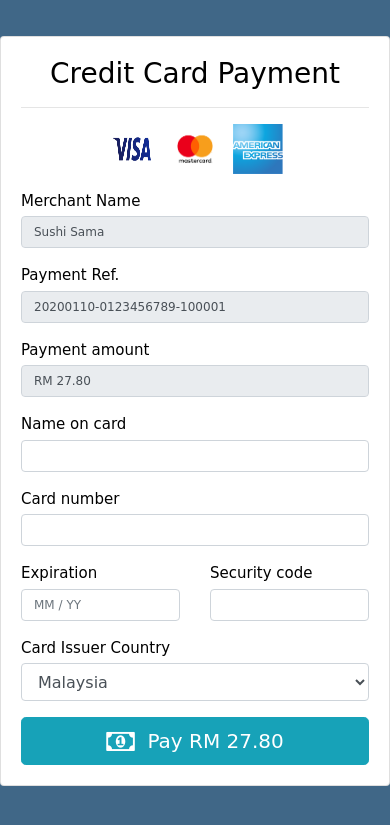
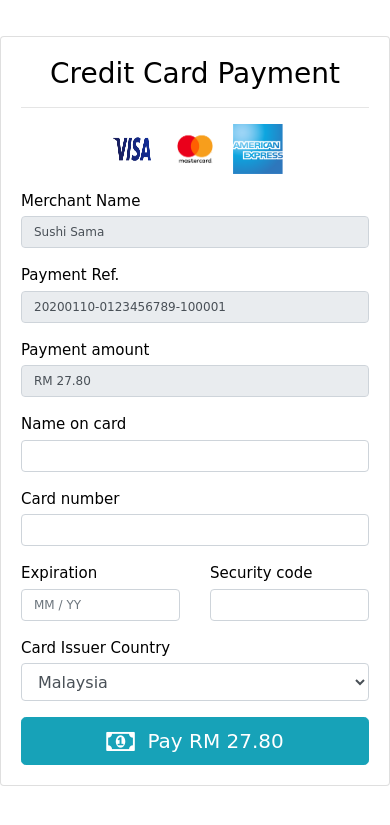
Before and after one commit to mich0292/Restaurant_Website, a PHP site: page /creditCard.html in a window 390 px wide. Shown: the top 825 px of the page. Run offline with PHP 8.4, Linux system fonts and the light colour scheme.

Commit message:
code push

```diff
--- a/creditCard.css
+++ b/creditCard.css
@@ -6,14 +6,18 @@ input[type=text],input[type=tel]{
 
 body{
 	font-family: 'Comic Sans MS';
-	font-size: 24px;
-	background-image: url('images/credit card/background.png');
-	background-repeat: round;
-	background-color: #406787;
 	overflow-x:hidden;
+	font-size: 25px;
 }
 
-@media screen and (min-width: 770px) {
+@media screen and (min-width: 1025px) {
+    body{
+			margin-top: 50px;
+		}
+
+}
+
+@media screen and (min-width: 770px) and (max-width: 1024px) {
     body{
 			margin-top: 150px;
 		}
@@ -30,7 +34,6 @@ body{
 @media screen and (max-width: 576px) {
     body{
 			font-size: 15px;
-			background-image: url('');
 			margin-top: 20px;
 		}
 }
--- a/creditCard.html
+++ b/creditCard.html
@@ -17,7 +17,7 @@
 <body>
 <div class="container-fluid py-3 align-middle">
     <div class="row">
-        <div class="col-12 col-sm-9 col-md-8 col-lg-7 mx-auto">
+        <div class="col-12 col-sm-9 col-md-8 col-lg-7 col-lg-6 mx-auto">
             <div class="card">
                 <div class="card-body">
                     <div class="card-title">
```
